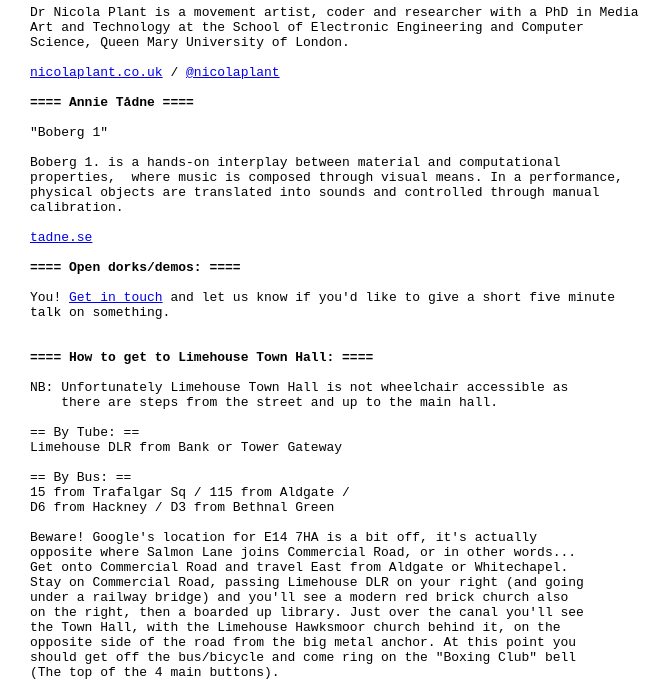
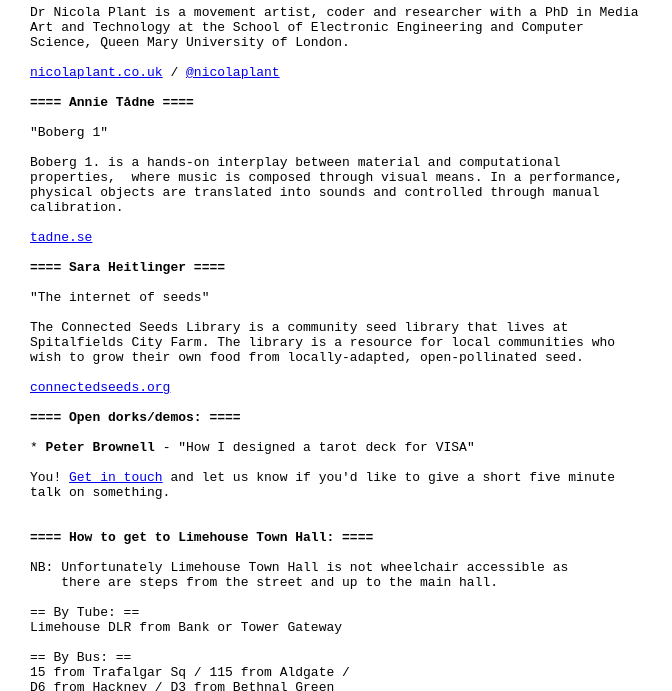
Before and after one commit to dorkbotlondon/dorkbotlondon.github.io, a Jekyll site: the page built from _posts/2019-04-25-95.html, in a window 1280 px wide and 900 px high, scrolled down 752 px, cut to the strip 0-691 px from the top of the window. Shown: the whole strip, without its empty margins (0-672 px from the left). Built offline with Jekyll 4.4.1, drawn with Linux system fonts in a browser that asks for light colours; Markdown is read by kramdown in place of the engine named in the settings; a script that is not in the unit is left out.

Commit message:
Add sarah and peter

```diff
--- a/_posts/2019-04-25-95.html
+++ b/_posts/2019-04-25-95.html
@@ -9,6 +9,8 @@
     - Emma Winston
     - Nicola Plant
     - Annie Tådne
+    - Sara Heitlinger
+    - Peter Brownell
 ---
 
 Its been a while, but Dorkbot is back! Free entry, no registration required,
@@ -62,7 +64,19 @@
 
 <a href="https://tadne.se/">tadne.se</a>
 
+<b>==== Sara Heitlinger ====</b>
+
+"The internet of seeds"
+
+The Connected Seeds Library is a community seed library that lives at
+Spitalfields City Farm. The library is a resource for local communities who
+wish to grow their own food from locally-adapted, open-pollinated seed.
+
+<a href="http://www.connectedseeds.org">connectedseeds.org</a>
+
 <b>==== Open dorks/demos: ====</b>
+
+* <b>Peter Brownell</b> - "How I designed a tarot deck for VISA"
 
 You! <a href="mailto:dorkbotlondon@gmail.com">Get in touch</a> and let us know if you'd like to give a short five minute
 talk on something.
```
